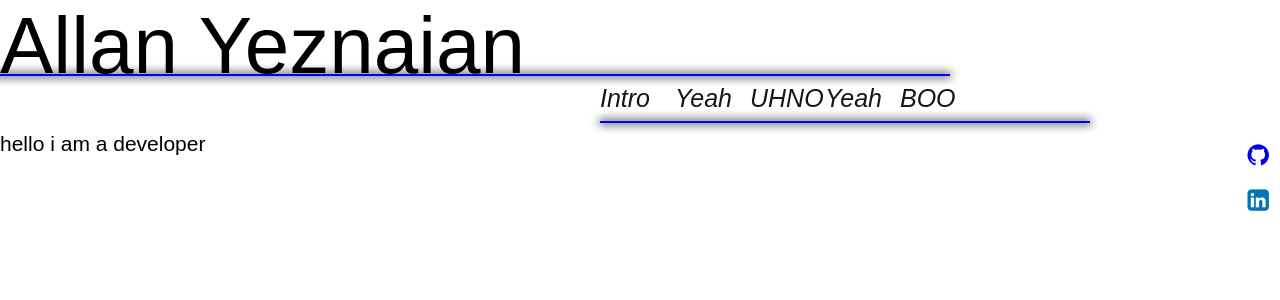
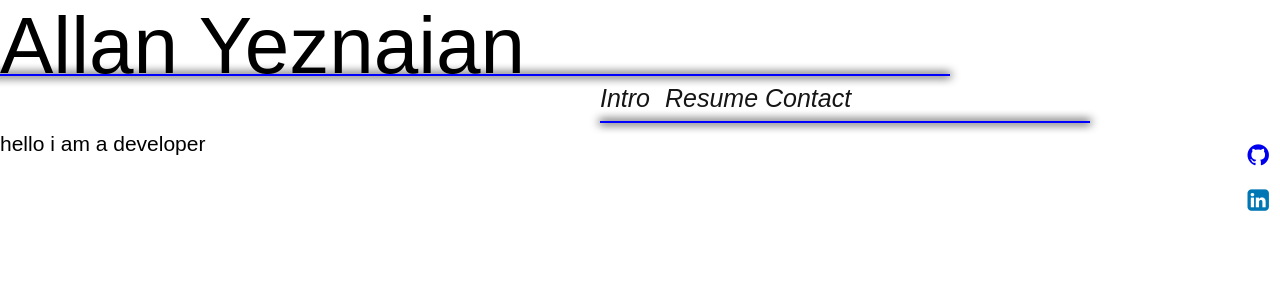
Before and after one commit to anAnun/RandomReact, a React (Create React App) app: page /home in a window 1280 px wide. Shown: the top 300 px of the page. Built offline with nearby package versions, Linux system fonts and the light colour scheme.

Commit message:
trying pdf

```diff
--- a/src/App.js
+++ b/src/App.js
@@ -4,6 +4,7 @@ import "./glitch.css";
 import { Route, withRouter } from "react-router-dom";
 import Scene1 from "./Scene1";
 import Home from "./Home";
+import Resume from "./Resume";
 
 class App extends Component {
   render() {
@@ -11,6 +12,7 @@ class App extends Component {
       <React.Fragment>
         <Route exact path="/" component={Scene1} />
         <Route exact path="/home" component={Home} />
+        <Route exact path="/resume" component={Resume} />
       </React.Fragment>
     );
   }
--- a/src/Home.js
+++ b/src/Home.js
@@ -7,8 +7,14 @@ class Home extends React.Component {
     continue: false
   };
 
+  contact = () => {};
+
   continue = () => {
     this.props.history.push("/");
+  };
+
+  resume = () => {
+    this.props.history.push("/resume");
   };
 
   render() {
@@ -29,30 +35,18 @@ class Home extends React.Component {
                 >
                   <span>Intro</span>
                 </button>
+                <a href="./images/AllanYeznaian.pdf" target="_blank">
+                  <button className="Home-nav-buttons-after">
+                    <span>Resume</span>
+                  </button>
+                </a>
                 <button
                   className="Home-nav-buttons-after"
-                  onClick={() => this.continue()}
+                  onClick={() => this.contact()}
                 >
-                  <span>Yeah</span>
+                  <span>Contact</span>
                 </button>
-                <button
-                  className="Home-nav-buttons-after"
-                  onClick={() => this.continue()}
-                >
-                  <span>UHNO</span>
-                </button>
-                <button
-                  className="Home-nav-buttons-after"
-                  onClick={() => this.continue()}
-                >
-                  <span>Yeah</span>
-                </button>
-                <button
-                  className="Home-nav-buttons-after"
-                  onClick={() => this.continue()}
-                >
-                  <span>BOO</span>
-                </button>
+
                 <hr className="line-2" />
               </div>
             </div>
--- a/src/HomeHeader.css
+++ b/src/HomeHeader.css
@@ -65,7 +65,7 @@
     color: rgb(22, 21, 21);
     cursor: pointer;
     height: 45px;
-    width: 75px;
+    width: 65px;
     margin: -30px 0 0 600px;
     border: none;
     font-style: italic;
@@ -104,7 +104,7 @@
     color: rgb(22, 21, 21);
     cursor: pointer;
     height: 45px;
-    width: 75px;
+    width: 100px;
     margin-top: -30px;
     border: none;
     font-style: italic;
@@ -231,6 +231,4 @@
     .Home-nav-buttons:hover span {
         background: transparent;
     }
-
-
   }
--- /dev/null
+++ b/src/Resume.js
@@ -0,0 +1,10 @@
+import React from "react";
+import { Document } from "react-pdf";
+import Pdf from "./images/AllanYeznaian.pdf";
+
+class Resume extends React.Component {
+  render() {
+    return <Document file={Pdf} />;
+  }
+}
+export default Resume;
```
Also changed, not shown: 1 other file (tests, documents, lock files or other folders).
